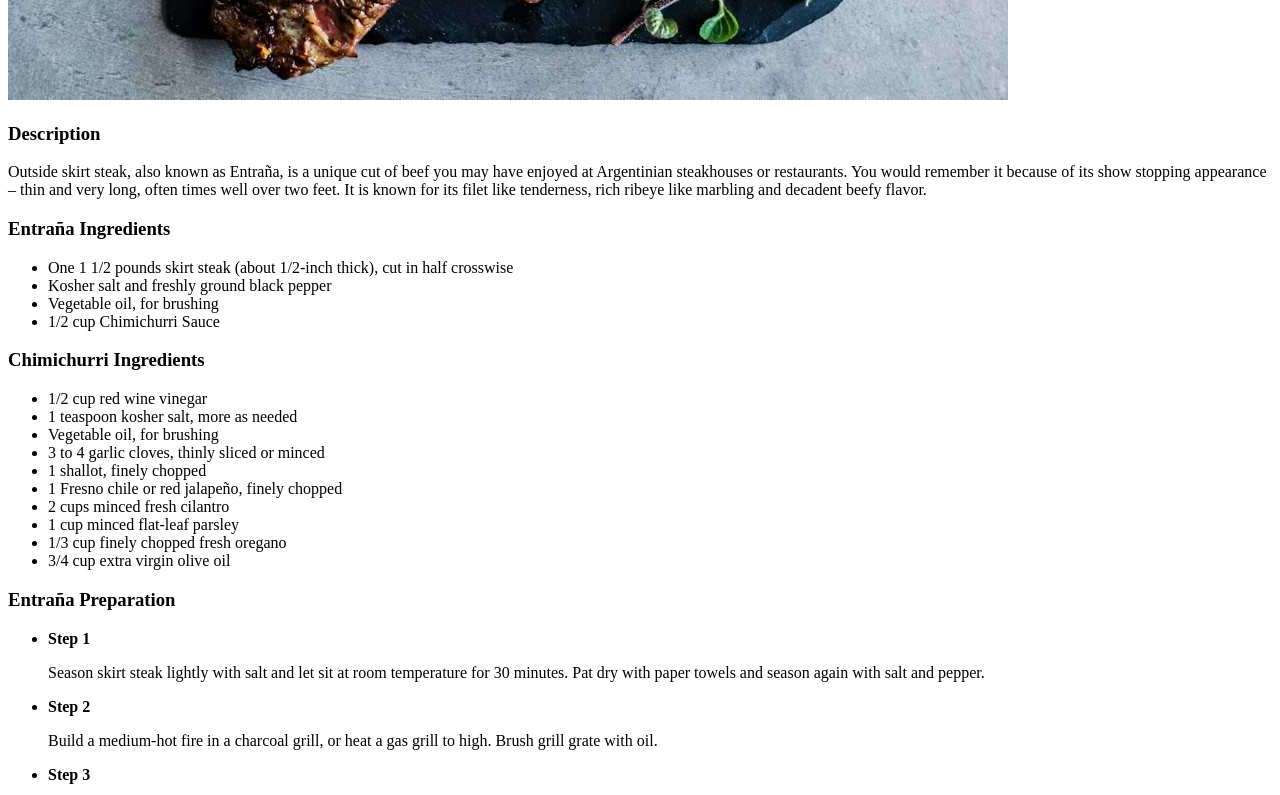
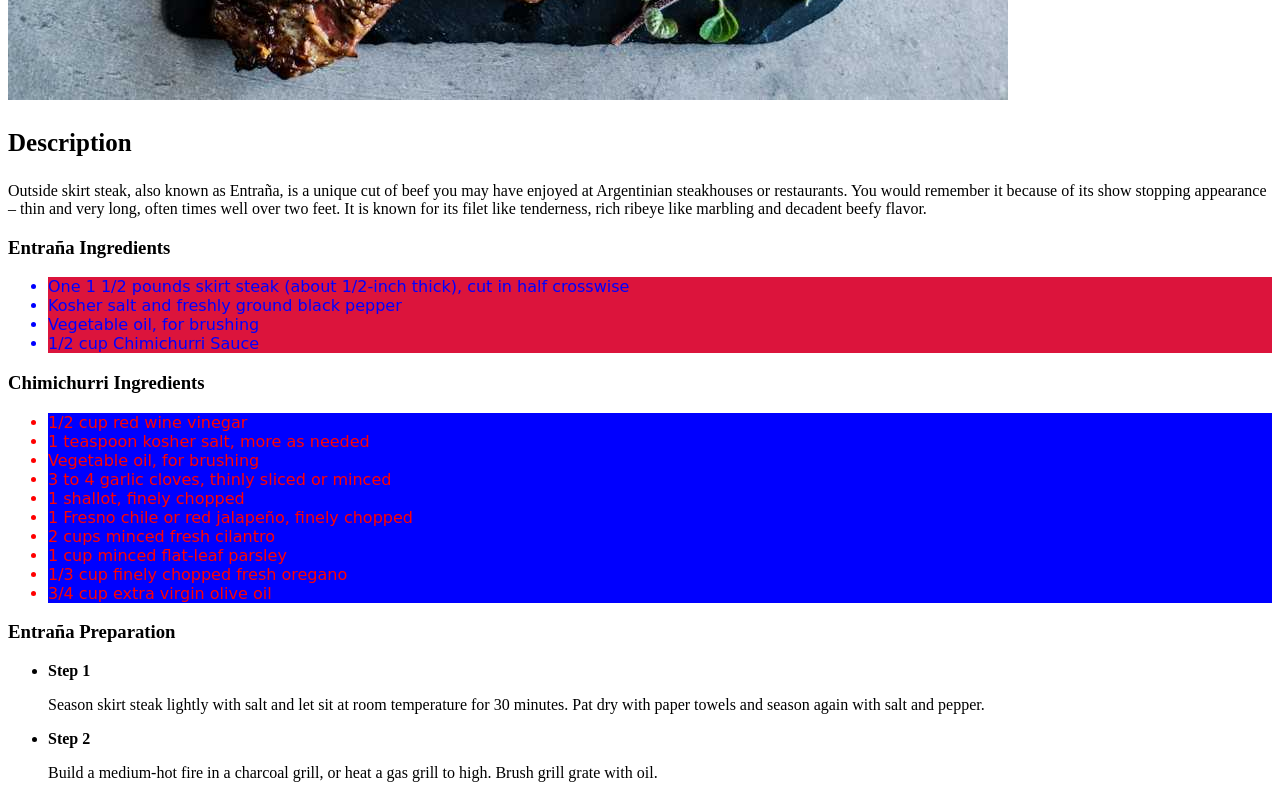
Before and after one commit to nicoam00/odin-recipes, a plain HTML site: page recipes/entraña.html in a window 1280 px wide. Shown: the part 1480-2275 px from the top of the page. Drawn offline with Linux system fonts and the light colour scheme.

Commit message:
Basic CSS additions

```diff
--- /dev/null
+++ b/recipes/Entrana.css
@@ -0,0 +1,21 @@
+
+.steak,
+.sauce {
+    font-family: cursive
+}
+
+#header {
+    background-color: red;
+    align-self: center;
+}
+#description {
+    font-size: 25px;
+}
+.steak {
+    color: blue;
+    background-color: crimson;
+}
+.sauce {
+    color: red;
+    background-color: blue;
+}
--- a/recipes/entraña.html
+++ b/recipes/entraña.html
@@ -4,32 +4,33 @@
     <meta charset="UTF-8">
     <meta name="viewport" content="width=device-width, initial-scale=1.0">
     <title>Entraña Recipe</title>
+    <link rel="stylesheet" href="Entrana.css"/>
 </head>
 <body>
     <h1 id='header'>Argentinean Entraña</h1>
     <img src="../Images/Entraña.jpg">
-    <h3>Description</h3>
+    <h3 id='description'>Description</h3>
     <p>Outside skirt steak, also known as Entraña, is a unique cut of beef you may have enjoyed at Argentinian steakhouses or restaurants. You would remember it because of its show stopping appearance – thin and very long, often times well over two feet. It is known for its filet like tenderness, rich ribeye like marbling and decadent beefy flavor. </p>
     <h3>Entraña Ingredients</h3>
     <ul>
-        <li> One 1 1/2 pounds skirt steak (about 1/2-inch thick), cut in half crosswise</li>
-        <li> Kosher salt and freshly ground black pepper</li>
-        <li> Vegetable oil, for brushing</li>
-        <li> 1/2 cup Chimichurri Sauce</li>
+        <li class="steak"> One 1 1/2 pounds skirt steak (about 1/2-inch thick), cut in half crosswise</li>
+        <li class="steak"> Kosher salt and freshly ground black pepper</li>
+        <li class="steak"> Vegetable oil, for brushing</li>
+        <li class="steak"> 1/2 cup Chimichurri Sauce</li>
     </ul>
 
     <h3>Chimichurri Ingredients</h3>
     <ul>
-        <li> 1/2 cup red wine vinegar</li>
-        <li> 1 teaspoon kosher salt, more as needed</li>
-        <li> Vegetable oil, for brushing</li>
-        <li> 3 to 4 garlic cloves, thinly sliced or minced</li>
-        <li> 1 shallot, finely chopped</li>
-        <li> 1 Fresno chile or red jalapeño, finely chopped</li>
-        <li> 2 cups minced fresh cilantro</li>
-        <li> 1 cup minced flat-leaf parsley</li>
-        <li> 1/3 cup finely chopped fresh oregano </li>
-        <li> 3/4 cup extra virgin olive oil</li>
+        <li class="sauce"> 1/2 cup red wine vinegar</li>
+        <li class="sauce"> 1 teaspoon kosher salt, more as needed</li>
+        <li class="sauce"> Vegetable oil, for brushing</li>
+        <li class="sauce"> 3 to 4 garlic cloves, thinly sliced or minced</li>
+        <li class="sauce"> 1 shallot, finely chopped</li>
+        <li class="sauce"> 1 Fresno chile or red jalapeño, finely chopped</li>
+        <li class="sauce"> 2 cups minced fresh cilantro</li>
+        <li class="sauce"> 1 cup minced flat-leaf parsley</li>
+        <li class="sauce"> 1/3 cup finely chopped fresh oregano </li>
+        <li class="sauce"> 3/4 cup extra virgin olive oil</li>
     </ul>
     <h3>Entraña Preparation</h3>
     <ul>
```
Also changed, not shown: index.html (+1 -0 lines), styles.css (added).
